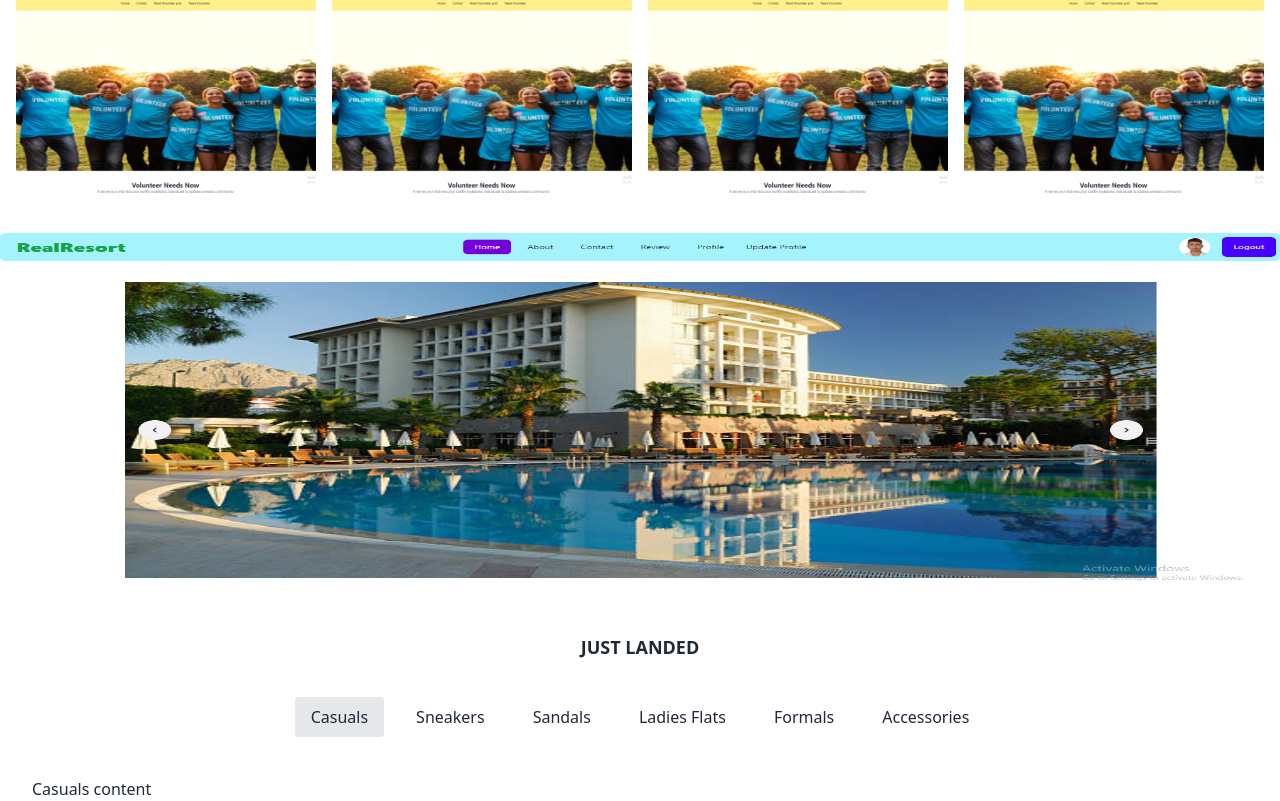
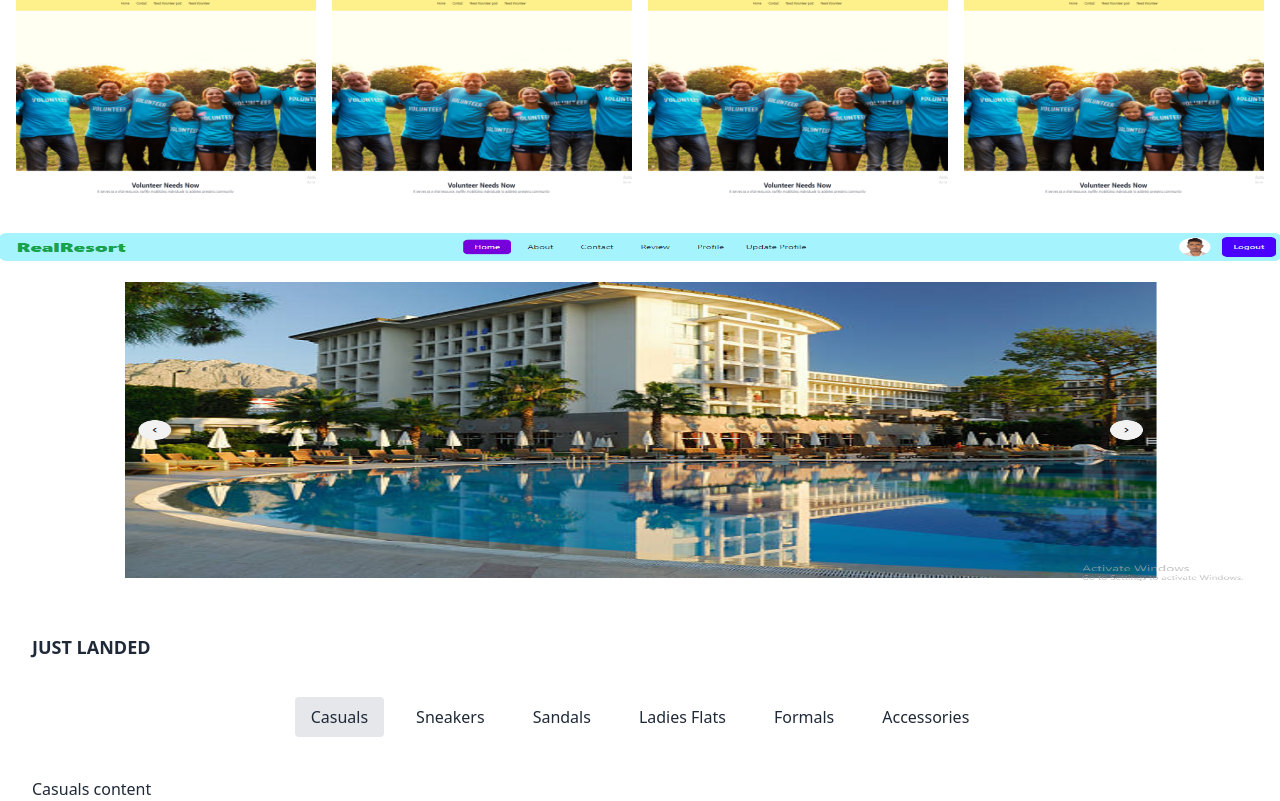
Before and after one commit to saagor16/bata-clone-website-cline, a React (Vite) app: page / in a window 1280 px wide. Shown: the part 910-1711 px from the top of the page. Built offline with nearby package versions, Linux system fonts and the light colour scheme.

Commit message:
Home tabs name add

```diff
--- /dev/null
+++ b/src/AllTabs/Casuals/Casuals.jsx
@@ -0,0 +1,10 @@
+
+const Casuals = () => {
+    return (
+        <div>
+
+        </div>
+    );
+};
+
+export default Casuals;
--- /dev/null
+++ b/src/AllTabs/Sneakers/Sneakers.jsx
@@ -0,0 +1,10 @@
+
+const Sneakers = () => {
+    return (
+        <div>
+
+        </div>
+    );
+};
+
+export default Sneakers;
--- a/src/Container/HomePage/Tabs/Tab/HomeTab.jsx
+++ b/src/Container/HomePage/Tabs/Tab/HomeTab.jsx
@@ -4,7 +4,7 @@ import 'react-tabs/style/react-tabs.css';
 const HomeTab = () => {
     return (
         <Tabs className='container mx-auto mt-10 px-4 sm:px-6 lg:px-8'>
-            <h2 className="text-lg font-bold mb-4 text-center">JUST LANDED</h2>
+            <h2 className="text-lg font-bold mb-4 ">JUST LANDED</h2>
             <TabList className="flex space-x-4 pt-5 overflow-x-auto justify-center scrollbar-hide">
                 <Tab className="px-4 py-2 cursor-pointer hover:bg-gray-100 focus:outline-none" selectedClassName="bg-gray-200 rounded">Casuals</Tab>
                 <Tab className="px-4 py-2 cursor-pointer hover:bg-gray-100 focus:outline-none" selectedClassName="bg-gray-200 rounded">Sneakers</Tab>
```
